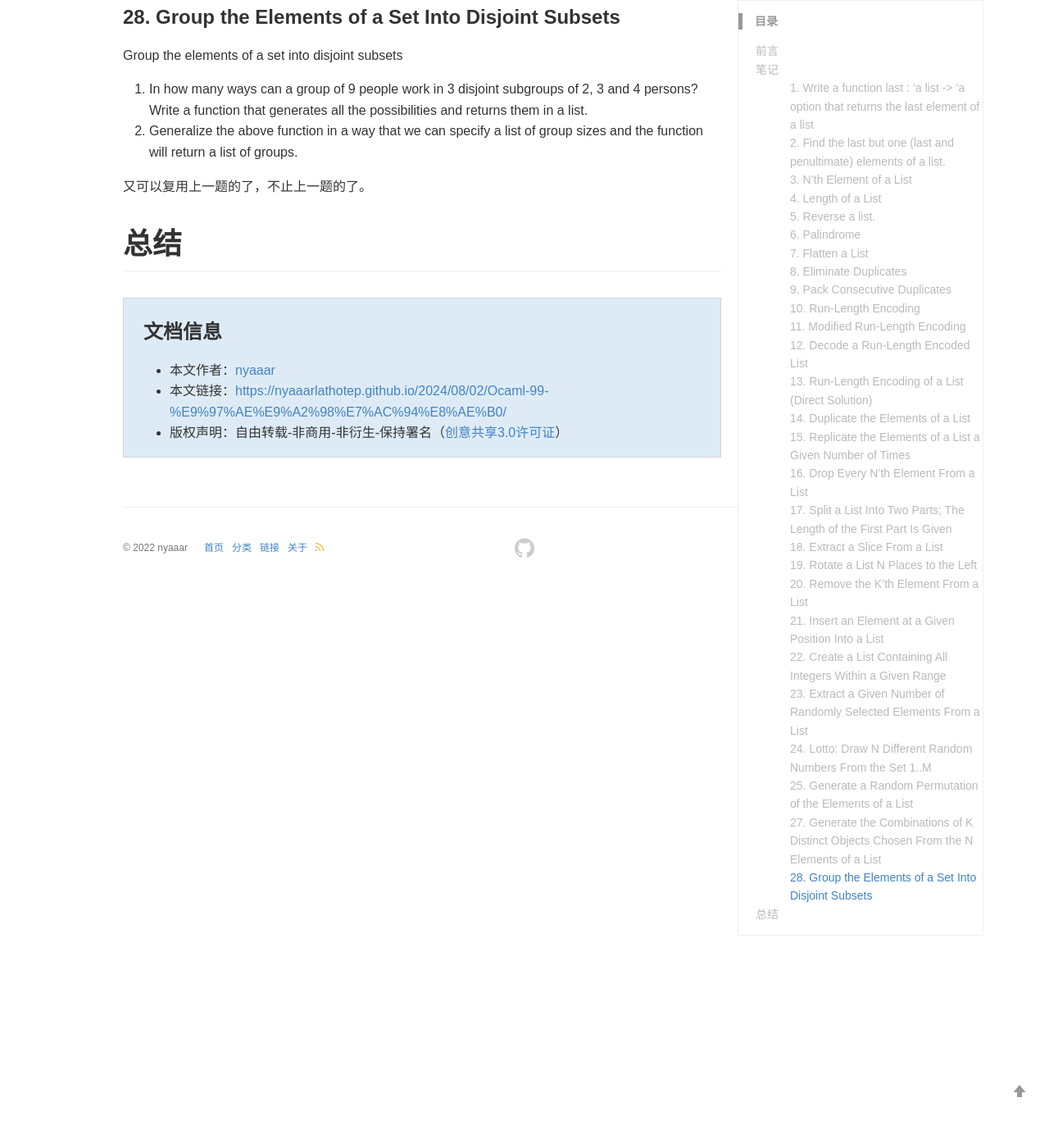
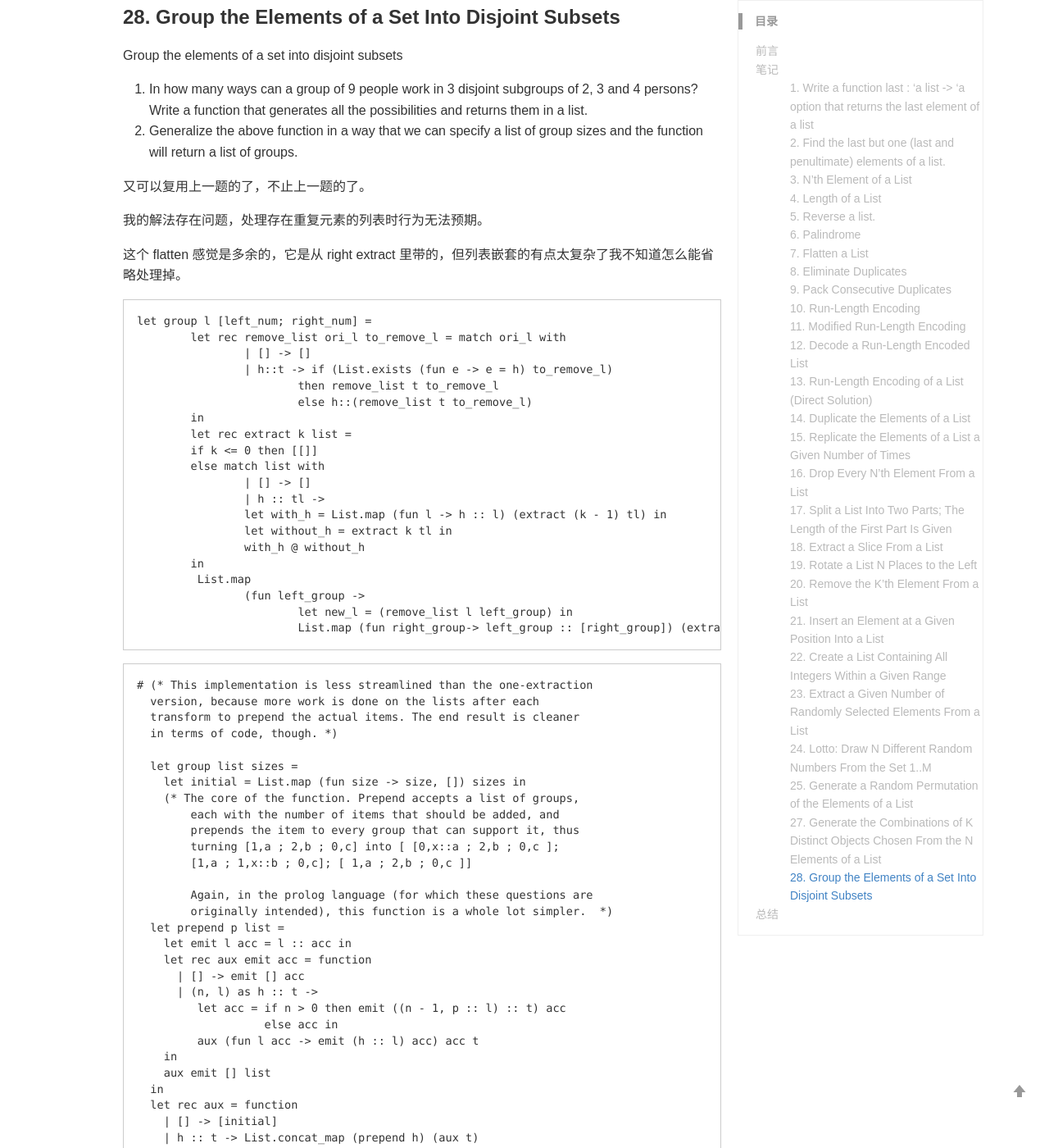
Before and after one commit to nyaaarlathotep/nyaaarlathotep.github.io, a Jekyll site: the page built from _posts/2024-8-2- Ocaml 99 问题笔记.md, in a window 1280 px wide and 1400 px high, scrolled down 18030 px. Shown: the whole window at 82% size. Built offline with Jekyll 4.4.1, drawn with Linux system fonts in a browser that asks for light colours; comment, search, counter and statistics services are not loaded; a style sheet for code colours, icons or effects is not loaded; some of the changed text lies outside the part shown.

Commit message:
Update 2024-8-2- Ocaml 99 问题笔记.md

````diff
--- a/_posts/2024-8-2- Ocaml 99 问题笔记.md
+++ b/_posts/2024-8-2- Ocaml 99 问题笔记.md
@@ -870,4 +870,77 @@ Group the elements of a set into disjoint subsets
 
 又可以复用上一题的了，不止上一题的了。
 
+我的解法存在问题，处理存在重复元素的列表时行为无法预期。
+
+这个 flatten 感觉是多余的，它是从 right extract  里带的，但列表嵌套的有点太复杂了我不知道怎么能省略处理掉。
+
+```
+let group l [left_num; right_num] =
+	let rec remove_list ori_l to_remove_l = match ori_l with
+		| [] -> []
+		| h::t -> if (List.exists (fun e -> e = h) to_remove_l)
+			then remove_list t to_remove_l
+			else h::(remove_list t to_remove_l)
+	in
+	let rec extract k list =
+    	if k <= 0 then [[]]
+    	else match list with
+         	| [] -> []
+         	| h :: tl ->
+            	let with_h = List.map (fun l -> h :: l) (extract (k - 1) tl) in
+            	let without_h = extract k tl in
+            	with_h @ without_h
+	in
+	 List.map
+		(fun left_group ->
+			let new_l = (remove_list l left_group) in
+			List.map (fun right_group-> left_group :: [right_group]) (extract right_num new_l)) (extract left_num l)
+```
+
+
+
+```
+# (* This implementation is less streamlined than the one-extraction
+  version, because more work is done on the lists after each
+  transform to prepend the actual items. The end result is cleaner
+  in terms of code, though. *)
+
+  let group list sizes =
+    let initial = List.map (fun size -> size, []) sizes in
+    (* The core of the function. Prepend accepts a list of groups,
+        each with the number of items that should be added, and
+        prepends the item to every group that can support it, thus
+        turning [1,a ; 2,b ; 0,c] into [ [0,x::a ; 2,b ; 0,c ];
+        [1,a ; 1,x::b ; 0,c]; [ 1,a ; 2,b ; 0,c ]]
+
+        Again, in the prolog language (for which these questions are
+        originally intended), this function is a whole lot simpler.  *)
+  let prepend p list =
+    let emit l acc = l :: acc in
+    let rec aux emit acc = function
+      | [] -> emit [] acc
+      | (n, l) as h :: t ->
+         let acc = if n > 0 then emit ((n - 1, p :: l) :: t) acc
+                   else acc in
+         aux (fun l acc -> emit (h :: l) acc) acc t
+    in
+    aux emit [] list
+  in
+  let rec aux = function
+    | [] -> [initial]
+    | h :: t -> List.concat_map (prepend h) (aux t)
+  in
+  let all = aux list in
+  (* Don't forget to eliminate all group sets that have non-full
+     groups *)
+  let complete = List.filter (List.for_all (fun (x, _) -> x = 0)) all in
+    List.map (List.map snd) complete;;
+val group : 'a list -> int list -> 'a list list list = <fun>
+
+```
+
+
+
+
+
 # 总结
````
